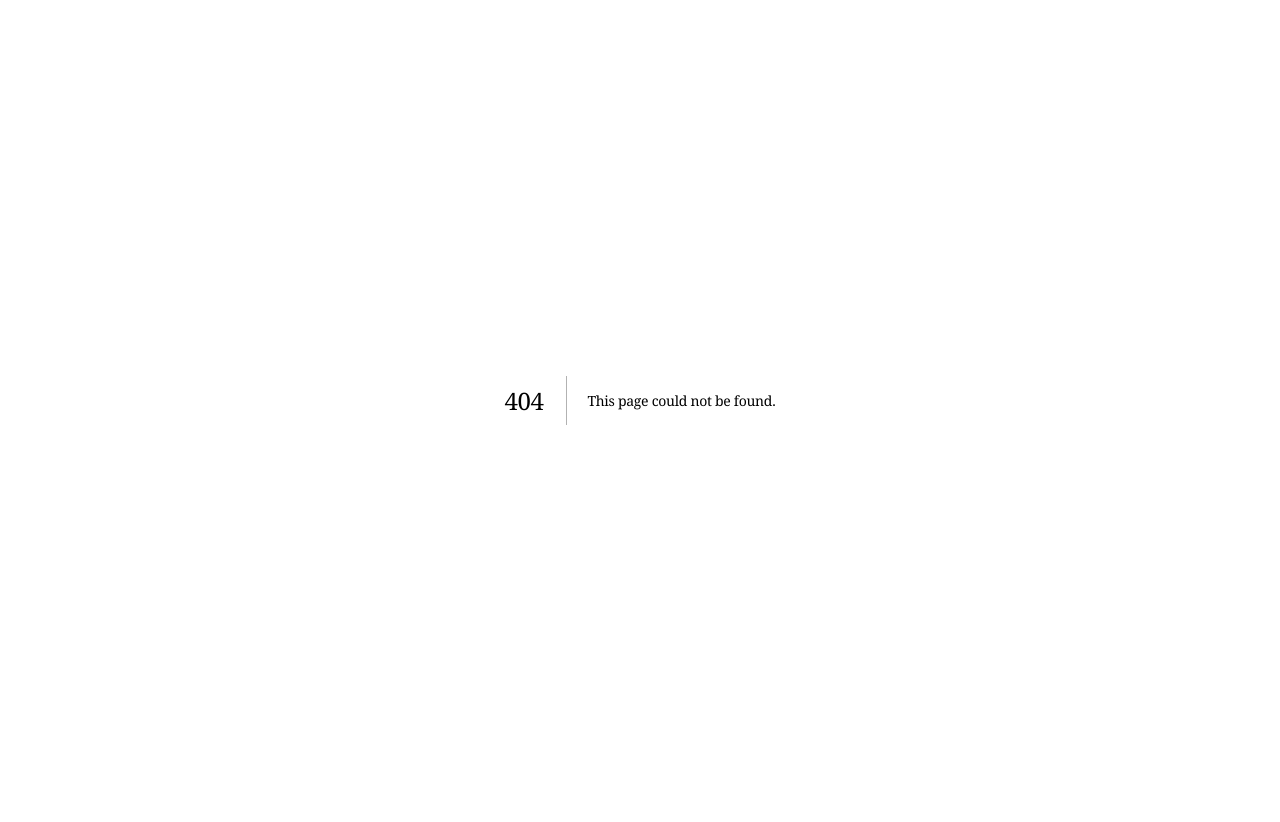
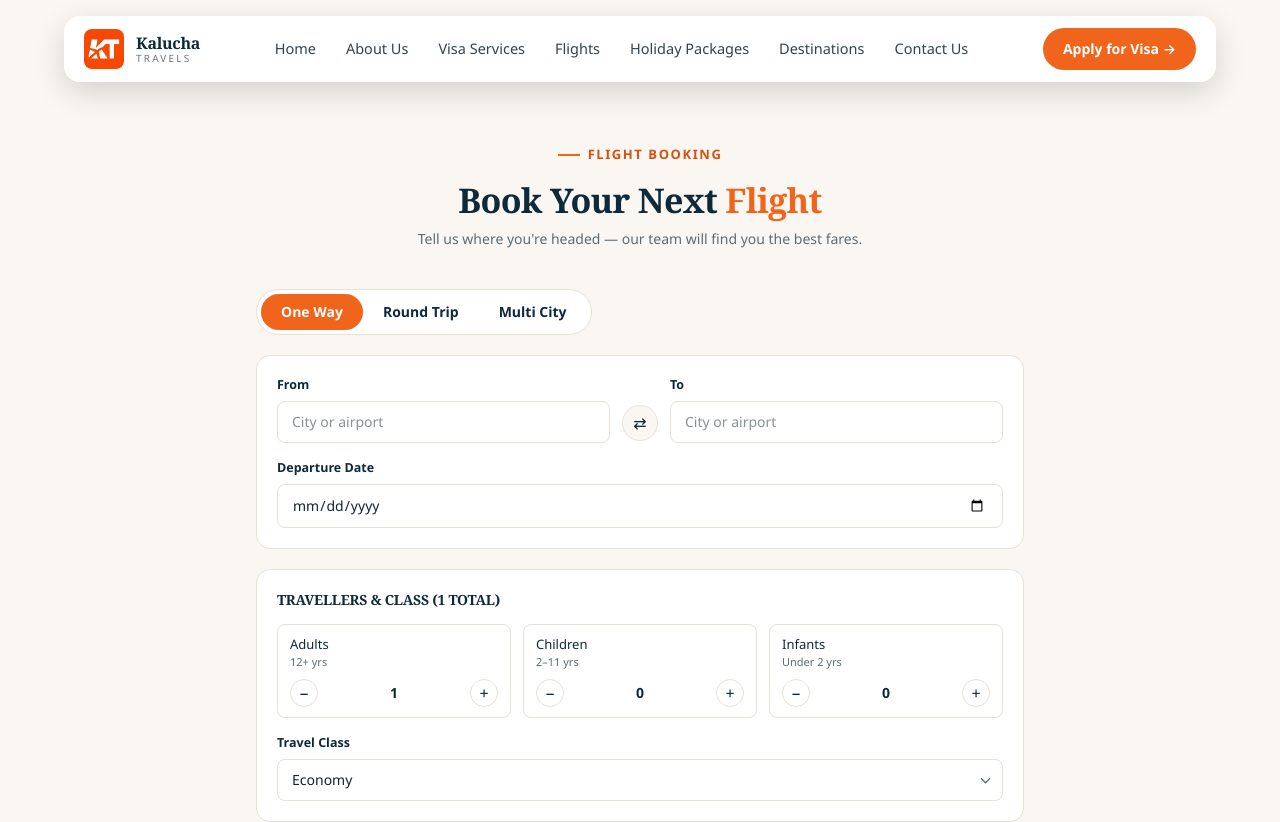
Before and after one commit to lakshay-mehndiratta/kalucha-travels, a Next.js app: page /flights in a window 1280 px wide. Before the commit this address had no page. Shown: the top 822 px of the page. Before the commit the page ends 800 px from the top, so only its background shows below. Built offline with nearby package versions, Linux system fonts and the light colour scheme.

Commit message:
Fix: Re-Add Flights Enquiry Page After Accidental Removal

```diff
--- /dev/null
+++ b/src/app/flights/page.tsx
@@ -0,0 +1,28 @@
+import Header from "@/components/layout/Header";
+import Footer from "@/components/layout/Footer";
+import Container from "@/components/ui/Container";
+import Eyebrow from "@/components/ui/Eyebrow";
+import FlightBookingForm from "@/components/flights/FlightBookingForm";
+
+export default function FlightsPage() {
+  return (
+    <>
+      <Header />
+      <main className="bg-cream py-14">
+        <Container>
+          <div className="text-center mb-10">
+            <Eyebrow className="justify-center">Flight Booking</Eyebrow>
+            <h1 className="text-[26px] sm:text-[30px] lg:text-[34px] leading-tight text-navy">
+              Book Your Next <span className="text-orange">Flight</span>
+            </h1>
+            <p className="text-muted text-sm mt-2 max-w-md mx-auto">
+              Tell us where you're headed — our team will find you the best fares.
+            </p>
+          </div>
+          <FlightBookingForm />
+        </Container>
+      </main>
+      <Footer />
+    </>
+  );
+}
```
